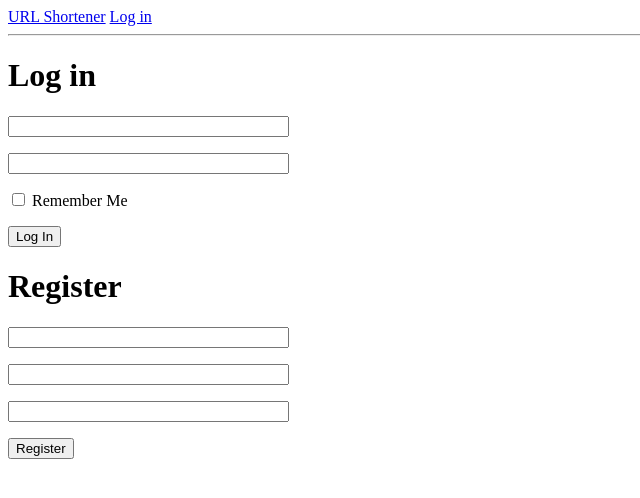
After one commit to slavikovbasa/URLShortener, a Flask app: template urlshortener/templates/authenticate.html in a window 1280 px wide. The commit adds this page. Shown: the top 498 px of the page, without its empty margins (0-640 px from the left). Run offline with Flask 2, Linux system fonts and the light colour scheme; the template is opened without the code that fills it: values that come from a table or form of the project are taken from there, others are empty; some libraries are stand-ins or nearby versions.

Commit message:
more stuff

```diff
--- a/urlshortener/app.py
+++ b/urlshortener/app.py
@@ -1,22 +1,37 @@
+from .forms import URLForm, LoginForm, RegistrationForm
+from .shorturl import encode
+from flask_login import current_user, login_user, logout_user
+from flask import render_template, redirect, url_for, flash, jsonify, request
 from urlshortener import app, login, db
-from urlshortener.models import User, Url
-from .forms import URLForm, LoginForm, RegistrationForm
-from flask_login import current_user, login_user
-from flask import render_template, redirect, url_for, flash
+from urlshortener.models import User, Link
 
 
 @app.route('/', methods=['GET', 'POST'])
 def index():
     form = URLForm()
-    if form.validate_on_submit():
-        url_data = form.url.data
-        shortened = shorten(url_data)
-        author_id = None
-        if current_user.is_authenticated:
-            author_id = current_user.id
-        url = Url(shortened_url=shortened, input_url=url_data, user_id=author_id)
-        return shortened
     return render_template('index.html', form=form)
+
+
+@app.route('/link/shorten', methods=['POST'])
+def shorten_url():
+    input_url = request.form['input_url']
+    author_id = current_user.id if current_user.is_authenticated else None
+    link = Link(full=input_url, user_id=author_id)
+    db.session.add(link)
+    short_url = encode(link.id)
+    link.short = short_url
+    db.sessoin.add(link)
+    db.session.commit()
+    return jsonify({'short': short_url})
+
+
+@app.route('/<short_url>')
+def redirect_url(short_url):
+    url = Link.query.filter_by(short=short_url).first()
+    if not url:
+        return '404 Not Found', 404
+
+    return redirect(url.input_url)
 
 
 @app.route('/user/dashboard', methods=['GET', 'POST'])
@@ -24,24 +39,43 @@ def dashboard():
     if current_user.is_authenticated:
         return render_template('dashboard.html', user=current_user)
 
-    signin_form = LoginForm()
-    if signin_form.validate_on_submit():
-        return login(signin_form)
-
-    signup_form = RegistrationForm()
-    if signup_form.validate_on_submit():
-        return register(signup_form)
-
-    return render_template('login.html', signin_form=signin_form, signup_form=signup_form)
+    return redirect(url_for(authenticate))
 
 
-def login(form):
+@app.route('/user/login', methods=['GET', 'POST'])
+def authenticate(form):
+    if current_user.is_authenticated:
+        return redirect(url_for(dashboard))
+
+    login_form = LoginForm()
+    if login_form.validate_on_submit():
+        return signin(login_form)
+
+    register_form = RegistrationForm()
+    if register_form.validate_on_submit():
+        return register(register_form)
+
+    return render_template('authenticate.html',
+        login_form=login_form, register_form=register_form
+    )
+
+
+@app.route('/user/logout')
+def logout():
+    if current_user.is_authenticated:
+        logout_user()
+
+    return redirect(url_for(index))
+
+
+def signin(form):
     user = User.query.filter_by(username=form.username.data).first()
     if not user or not user.check_password(form.password.data):
         flash('Invalid username or password')
-        return redirect(url_for(dashboard))
+        return redirect(url_for(authenticate))
+
     login_user(user, remember=form.remember_me.data)
-    return render_template('dashboard.html', user=current_user)
+    return redirect(url_for(dashboard))
 
 
 def register(form):
@@ -49,21 +83,8 @@ def register(form):
     user.set_password(form.password.data)
     db.session.add(user)
     db.session.commit()
-    login_user(user)
-    return render_template('dashboard.html', user=current_user)
-
-
-@app.route('/<short_url>')
-def redirect_url(short_url):
-    url = Url.query.filter_by(shortened_url=short_url).first()
-    if not url:
-        return '404', 404
-
-    return redirect(url.input_url)
-
-
-def shorten(url):
-    return 'yoshortyo'
+    login_user(user, remember=form.remember_me.data)
+    return redirect(url_for(dashboard))
 
 
 @login.user_loader
--- a/urlshortener/forms.py
+++ b/urlshortener/forms.py
@@ -1,13 +1,13 @@
+from .models import User
 from flask_wtf import FlaskForm
 from wtforms import StringField, PasswordField, SubmitField, BooleanField
-from wtforms.validators import DataRequired, EqualTo, ValidationError
-from models import User
+from wtforms.validators import DataRequired, EqualTo, ValidationError, URL
 
 class URLForm(FlaskForm):
     class Meta:
         csrf = False
 
-    url = StringField('URL goes here', [DataRequired()])
+    url = StringField('URL goes here', [DataRequired(), URL()])
     submit = SubmitField('Shorten')
 
 
@@ -18,7 +18,7 @@ class LoginForm(FlaskForm):
     username = StringField('Username', [DataRequired()])
     password = PasswordField('Password', [DataRequired()])
     remember_me = BooleanField('Remember Me')
-    submit = SubmitField('Sign In')
+    submit = SubmitField('Log In')
 
 
 class RegistrationForm(FlaskForm):
--- /dev/null
+++ b/urlshortener/shorturl.py
@@ -0,0 +1,2 @@
+def encode(number):
+    return 'yoshortyo'
--- /dev/null
+++ b/urlshortener/templates/authenticate.html
@@ -0,0 +1,19 @@
+{% extends "base.html" %}
+
+{% block content %}
+    <h1>Log in</h1>
+    <form action="" method="post" novalidate>
+        <p>{{ login_form.username(size=32) }}</p>
+        <p>{{ login_form.password(size=32) }}</p>
+        <p>{{ login_form.remember_me() }} {{ login_form.remember_me.label }}</p>
+        <p>{{ login_form.submit() }}</p>
+    </form>
+
+    <h1>Register</h1>
+    <form action="" method="post" novalidate>
+        <p>{{ register_form.username(size=32) }}</p>
+        <p>{{ register_form.password(size=32) }}</p>
+        <p>{{ register_form.password2(size=32) }}</p>
+        <p>{{ register_form.submit() }}</p>
+    </form>
+{% endblock %}
--- a/urlshortener/templates/base.html
+++ b/urlshortener/templates/base.html
@@ -2,10 +2,16 @@
 <html>
     <head>
         <title>URL Shortener</title>
+        <script src="http://code.jquery.com/jquery-1.8.3.min.js"></script>
     </head>
     <body>
         <a href="{{ url_for('index') }}">URL Shortener</a>
-        <a href="{{ url_for('dashboard') }}">Dashbord</a>
+        {% if current_user.is_anonymous %}
+            <a href="{{ url_for('login') }}">Log in</a>
+        {% else %}
+            <a href="{{ url_for('dashboard') }}">Dashbord</a>
+            <a href="{{ url_for('logout') }}">Log out</a>
+        {% endif %}
         <hr>
         {% block content %}{% endblock %}
     </body>
--- a/urlshortener/templates/dashboard.html
+++ b/urlshortener/templates/dashboard.html
@@ -1,7 +1,10 @@
 {% extends "base.html" %}
 
 {% block content %}
+  <h1>{{ user.username }}</h1>>
   <div class="container">
-      'Yaaaaay {{ user.username }}'
+    {% for index, link in enumerate(user.links) %}
+      <div><p>{{ index }} : {{ link.shortened }} : {{ link.full }} : {{ link.count }}</p></div>
+    {% endfor %}
   </div>
 {% endblock %}
```
Also changed, not shown: migrations/versions/7660592746d5_initial_migration.py (renamed from migrations/versions/2bd911ad92f5_user_and_url_tables.py, +10 -10 lines), urlshortener/models.py (+5 -5 lines), urlshortener/templates/index.html (+13 -0 lines), urlshortener/templates/login.html (deleted, +0 -19 lines), urlshortener/config.py (line endings or trailing spaces).
